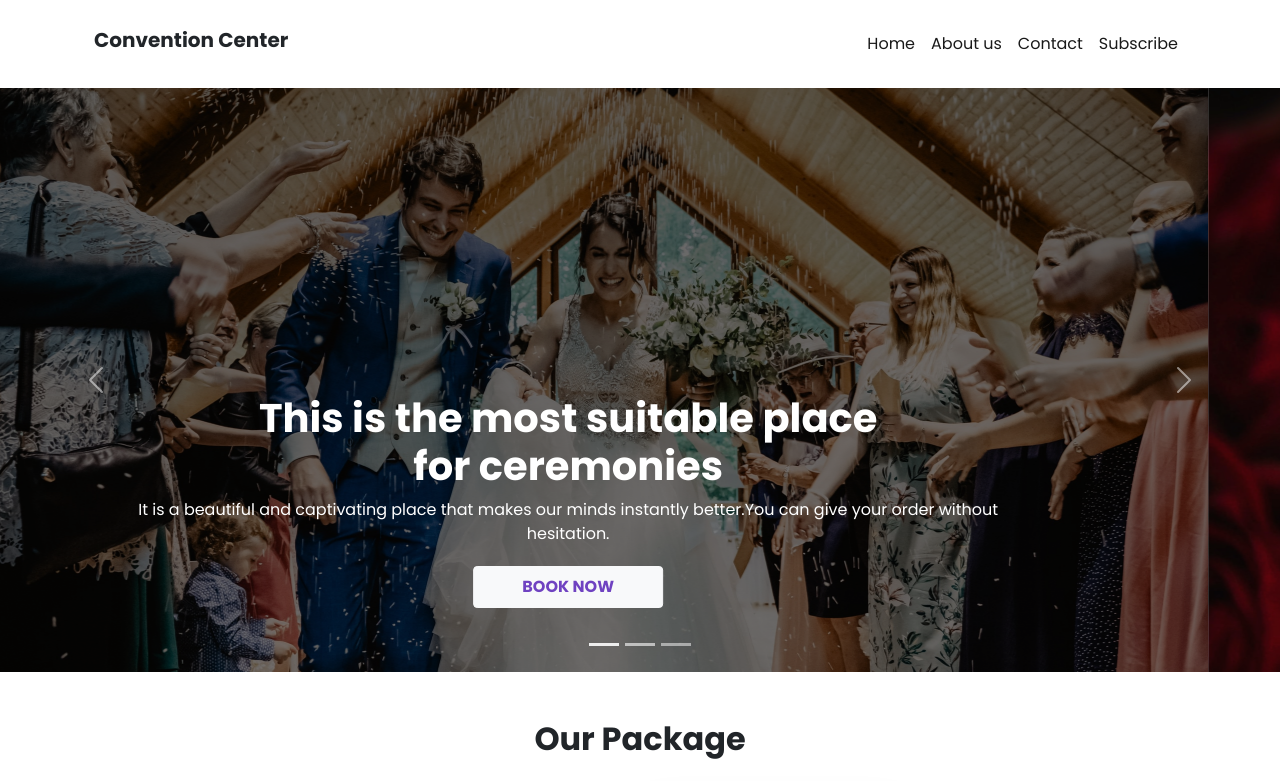
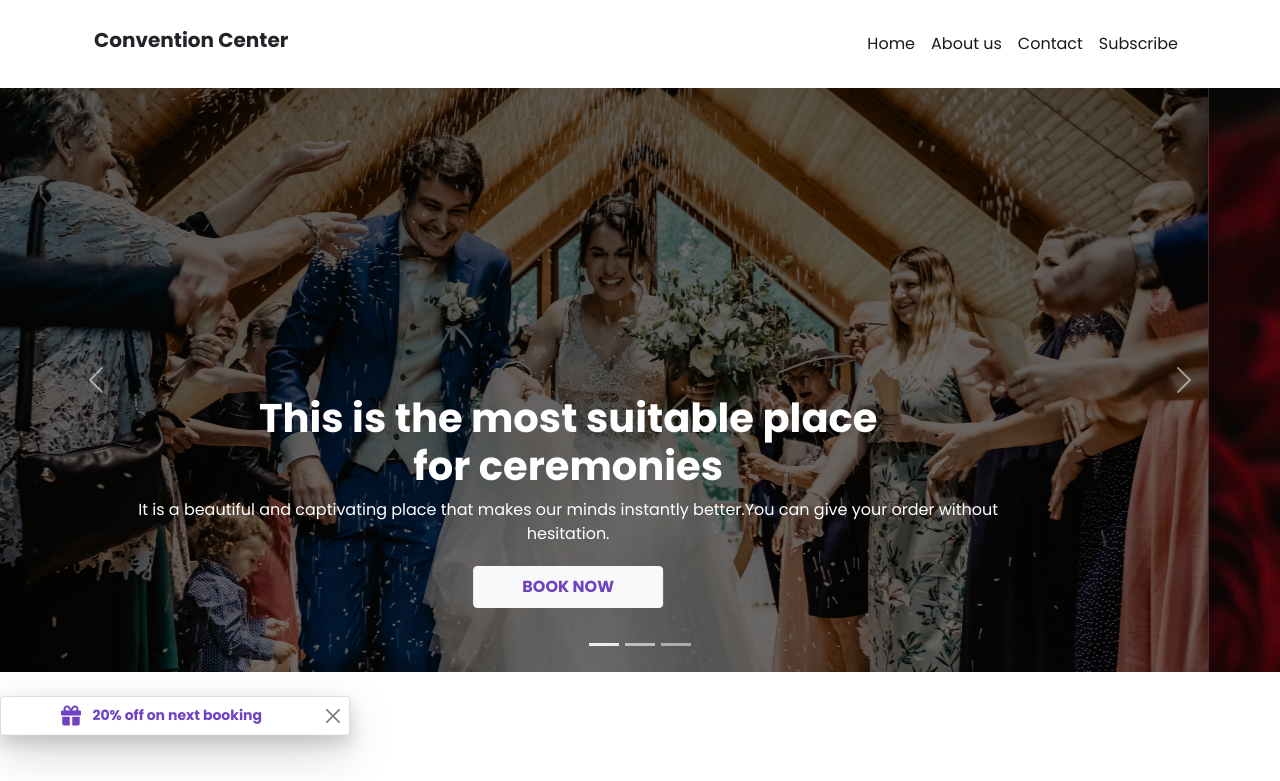
Before and after one commit to salmakhatun0056/convention-center, a plain HTML site: page index.html in a window 1280 px wide. Shown: the top 781 px of the page. Drawn offline with nearby package versions, Linux system fonts and the light colour scheme.

Commit message:
toast-added

```diff
--- a/index.html
+++ b/index.html
@@ -118,6 +118,15 @@
 
         <!-- slider end  -->
     </header>
+    <!-- toast start  -->
+    <div class="toast show mt-4" role="alert" aria-live="assertive" aria-atomic="true">
+        <div style="color: #6f42c1;" class="toast-header shadow-lg">
+            <i class="fas fa-gift fs-5  ms-5"></i>
+            <strong class="ms-auto me-5">20% off on next booking</strong>
+            <button type="button" class="btn-close" data-bs-dismiss="toast" aria-label="Close"></button>
+        </div>
+    </div>
+    <!-- toast end  -->
 
     <!-- main section start  -->
     <main>
@@ -319,7 +328,6 @@
             <div class="container py-3">
                 <h2 class="text-white text-center pt-3">Our Services</h2>
                 <div class="row text-white  d-flex justify-content-between">
-
                     <div class="col-lg-3 col-md-4 col-6">
                         <h4>Plan</h4>
                         <p>Meetings</p>
@@ -349,7 +357,7 @@
                     <div class="col-lg-3  col-6  col-md-4">
                         <h4>Contact us</h4>
                         <p><i class="fas fa-phone-square-alt me-2"></i> +98767765651</p>
-                        <p><i class="fas fa-envelope me-2"></i>convention0056@gmail.com</p>
+                        <p><i class="fas fa-envelope me-2"></i>convention.com</p>
                         <p><i class="fab fa-facebook-square me-2"></i>facebook</p>
                     </div>
 
@@ -357,8 +365,9 @@
 
             </div>
         </section>
+    </main>
 
-    </main>
+    <!-- main section end  -->
 
     <!-- footer started  -->
 
```
